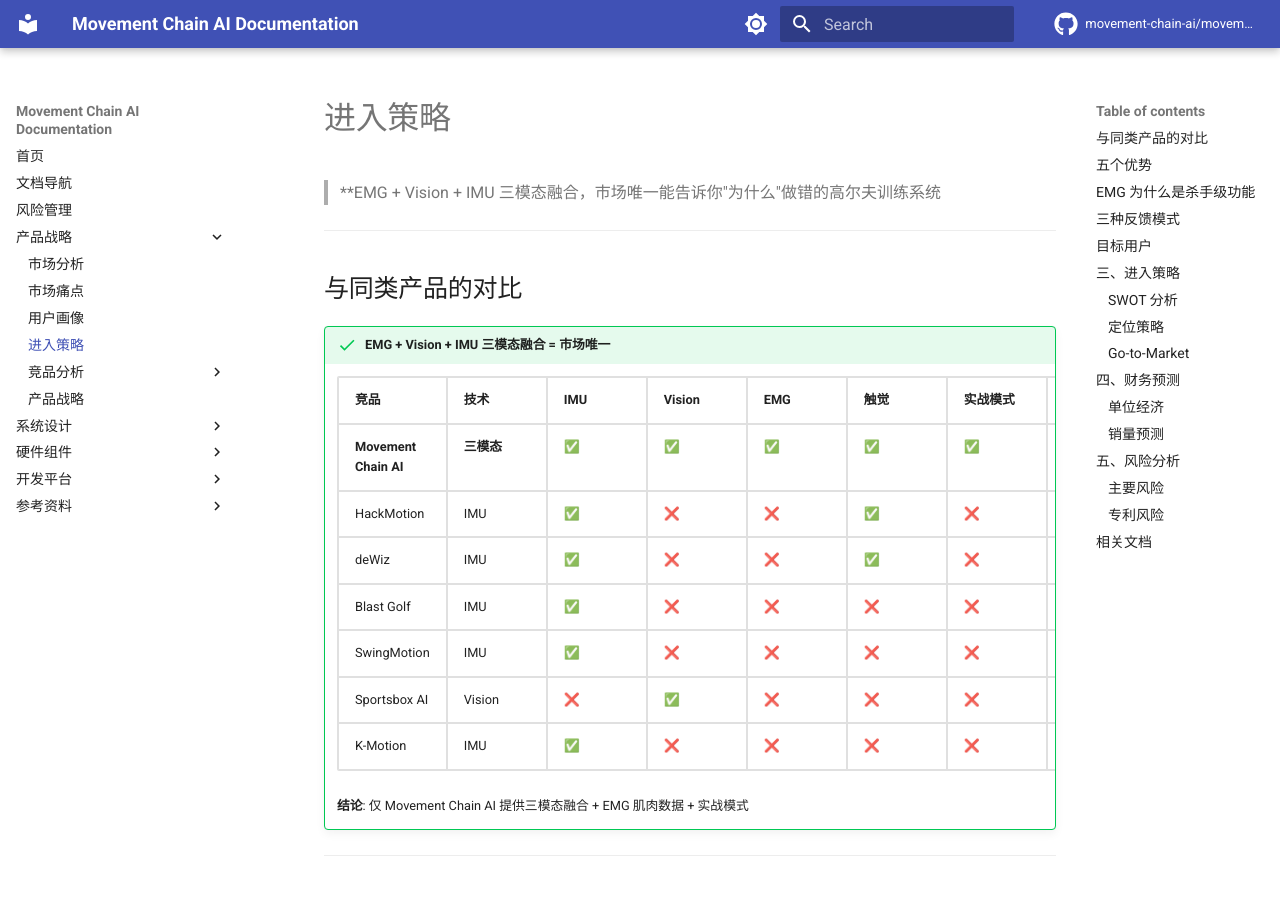
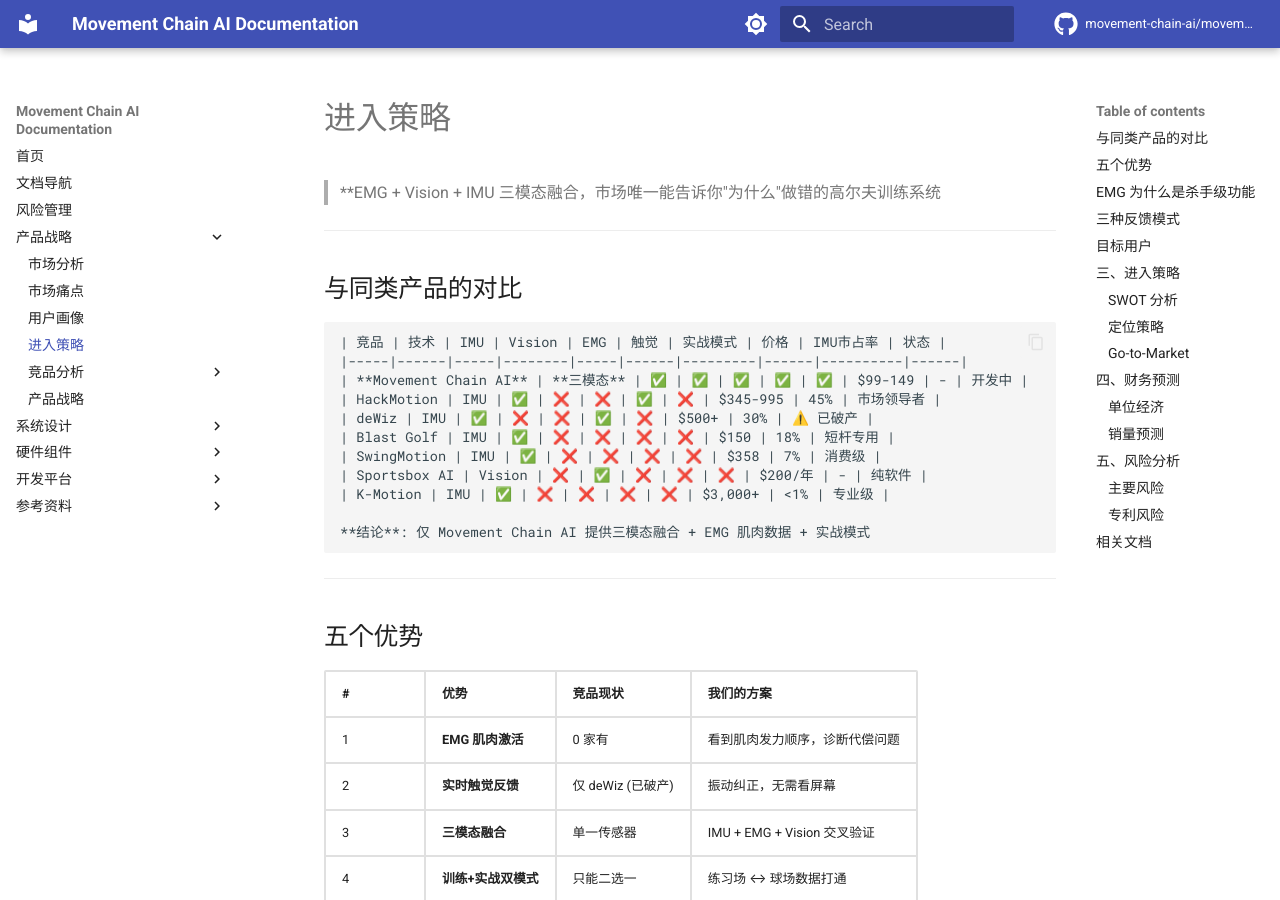
Before and after one commit to movement-chain-ai/movement-chain-docs, an MkDocs documentation site: the page built from docs/zh/product/entry-strategy.md, in a window 1280 px wide and 900 px high. Built offline with MkDocs 1.6.1 and Material for MkDocs 9.7.7, drawn with Linux system fonts in a browser that asks for light colours; comment, search, counter and statistics services are not loaded; the version menu is left out.

Commit message:
更新文档

```diff
--- a/docs/zh/product/entry-strategy.md
+++ b/docs/zh/product/entry-strategy.md
@@ -5,8 +5,6 @@
 ---
 
 ## 与同类产品的对比
-
-!!! success "EMG + Vision + IMU 三模态融合 = 市场唯一"
 
     | 竞品 | 技术 | IMU | Vision | EMG | 触觉 | 实战模式 | 价格 | IMU市占率 | 状态 |
     |-----|------|-----|--------|-----|------|---------|------|----------|------|
@@ -32,8 +30,6 @@
 | 5 | **低成本高性能** | $345-3000 | 硬件 $99-149 + 订阅 $99/年 |
 
 ---
-
-
 
 ## EMG 为什么是杀手级功能
 
```
